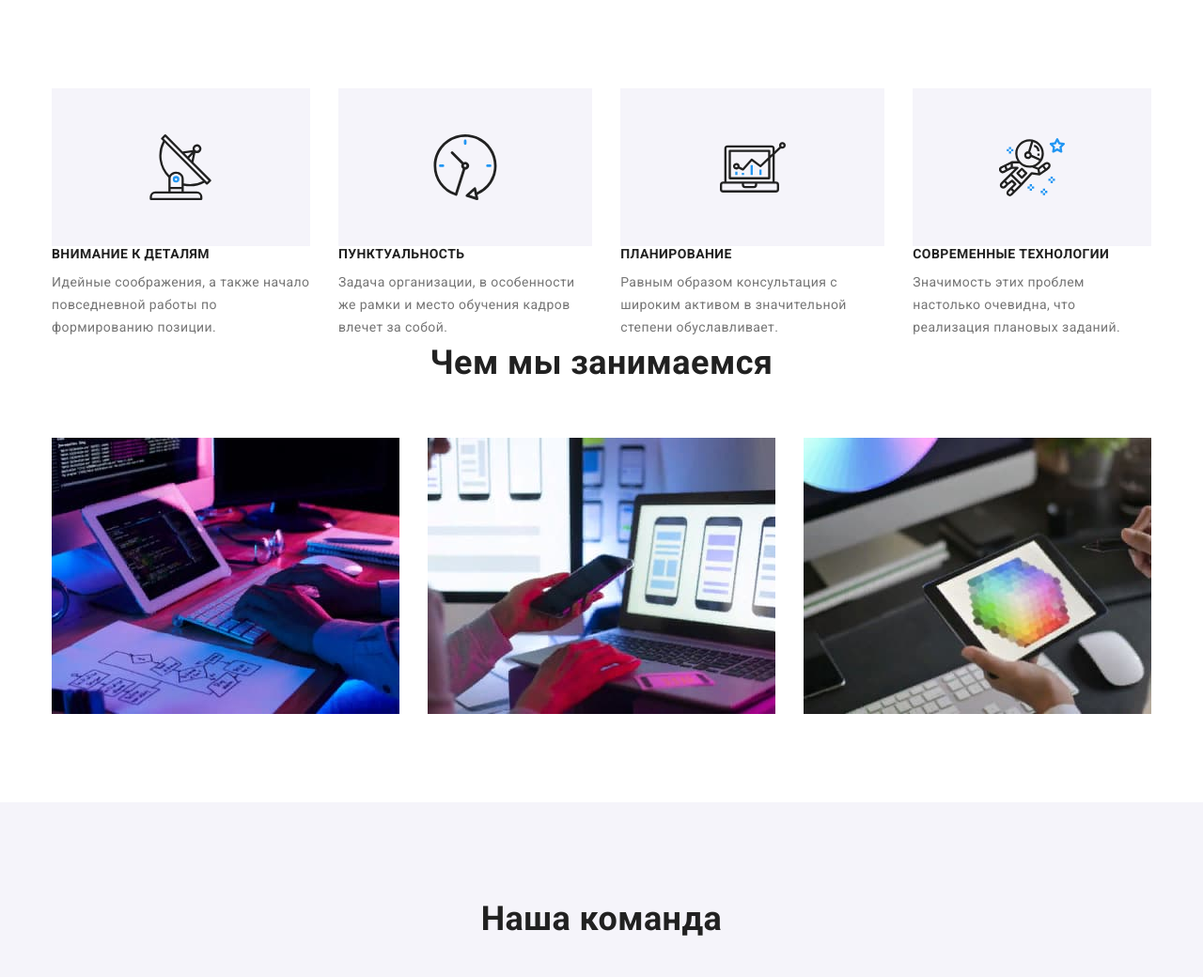
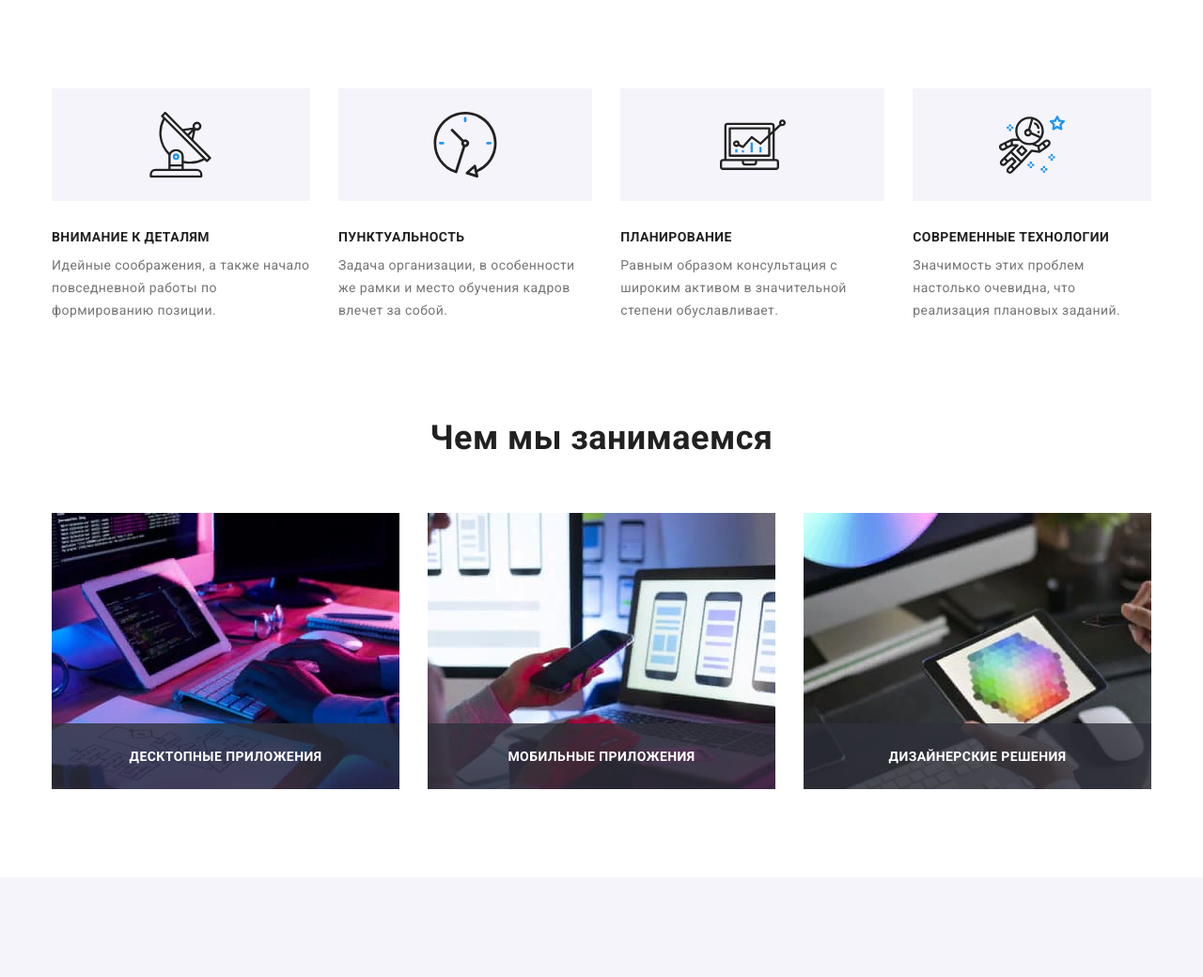
Before and after one commit to LarisaZu/goit-markup-hw-05, a plain HTML site: page index.html in a window 1280 px wide. Shown: the part 681-1721 px from the top of the page at 94% size. Drawn offline with nearby package versions, Linux system fonts and the light colour scheme.

Commit message:
добавила эффекты ховера, фокуса

```diff
--- a/css/styles.css
+++ b/css/styles.css
@@ -98,6 +98,8 @@ img {
   letter-spacing: 0.02em;
   text-decoration: none;
   color: var(--primary-text-color);
+
+  transition: color 250ms cubic-bezier(0.4, 0, 0.2, 1);
 }
 .site-nav a:hover,
 .site-nav a:focus {
@@ -143,6 +145,9 @@ img {
   line-height: 1.14;
   letter-spacing: 0.02em;
   text-decoration: none;
+
+  transition: color 250ms cubic-bezier(0.4, 0, 0.2, 1),
+    fill 250ms cubic-bezier(0.4, 0, 0.2, 1);
 }
 
 .contacts-nav a:hover,
@@ -317,7 +322,7 @@ button {
   letter-spacing: 0.03em;
 }
 
-.thumb {
+.thumb-feature {
   height: 120px;
   background-color: var(--grey-background-color);
 
@@ -331,6 +336,33 @@ button {
   width: 70px;
   height: 70px;
 }
+
+/* --- Gallery --- */
+.gallery-list .item {
+  position: relative;
+}
+
+.gallery-overlay {
+  position: absolute;
+  left: 0;
+  bottom: 0;
+
+  width: 100%;
+  min-height: 70px;
+  background-color: rgba(47, 48, 58, 0.8);
+}
+
+.gallery-overlay p {
+  font-weight: var(--weight-bold);
+  line-height: 1.143;
+  color: var(--primary-white-color);
+  text-align: center;
+  text-transform: uppercase;
+  margin: 0;
+  padding-top: 27px;
+  padding-bottom: 27px;
+}
+/* --- / Gallery --- */
 /* Team */
 .team {
   background-color: var(--grey-background-color);
@@ -383,12 +415,15 @@ button {
   width: 44px;
   height: 44px;
   border-radius: 50%;
+
+  transition: background-color 250ms cubic-bezier(0.4, 0, 0.2, 1),
+    fill 250ms cubic-bezier(0.4, 0, 0.2, 1);
 }
 
 .link-social:hover,
 .link-social:focus {
+  background-color: var(--accent-color);
   fill: var(--primary-white-color);
-  background-color: var(--accent-color);
 }
 
 .social-list {
@@ -429,6 +464,9 @@ button {
   border: 1px solid var(--icon-social-color);
   border-radius: 4px;
   fill: var(--icon-social-color);
+
+  transition: fill 250ms cubic-bezier(0.4, 0, 0.2, 1),
+    border 250ms cubic-bezier(0.4, 0, 0.2, 1);
 }
 
 .link-clients:hover,
@@ -465,7 +503,10 @@ button {
 .portfolio-list .link {
   display: block;
   border: 1px solid var(--border-color);
+
+  transition: box-shadow 250ms cubic-bezier(0.4, 0, 0.2, 1);
 }
+
 .portfolio-list .link:hover,
 .portfolio-list .link:focus {
   box-shadow: 1px 4px 6px 0px rgba(0, 0, 0, 0.16),
@@ -503,12 +544,16 @@ button {
   font-size: 16px;
   line-height: 1.63em;
   text-decoration: none;
+
+  transition-property: color, background-color, box-shadow;
+  transition-duration: 250ms;
+  transition-timing-function: cubic-bezier(0.4, 0, 0.2, 1);
 }
 
 .button-list .button:hover,
 .button-list .button:focus {
+  color: var(--primary-white-color);
   background-color: var(--accent-color);
-  color: var(--primary-white-color);
   box-shadow: 0px 4px 4px 0px rgba(0, 0, 0, 0.25);
 }
 
@@ -551,12 +596,14 @@ button {
 
 .overlay {
   position: absolute;
-  width: inherit;
-  height: inherit;
+  top: 0;
+  left: 0;
+  width: 100%;
+  height: 100%;
   background-color: var(--overlay-bgc);
 
   transform: translateY(100%);
-  transition: 250ms cubic-bezier(0.4, 0, 0.2, 1);
+  transition: transform 250ms cubic-bezier(0.4, 0, 0.2, 1);
 }
 
 .portfolio-list .link:hover .overlay,
@@ -613,15 +660,18 @@ button {
 
 .contacts a {
   color: var(--contacts-color);
+
+  transition: color 250ms cubic-bezier(0.4, 0, 0.2, 1);
 }
+.contacts a:hover,
+.contacts a:focus {
+  color: var(--accent-color);
+}
+
 .contacts-list li:not(:last-child) {
   margin-bottom: 9px;
 }
 
-.contacts a:hover,
-.contacts a:focus {
-  color: var(--accent-color);
-}
 .join {
   color: var(--primary-white-color);
   font-weight: var(--weight-bold);
@@ -636,7 +686,11 @@ button {
 .link-social.into-footer {
   fill: var(--primary-white-color);
   background-color: var(--icon-dark-bg);
+
+  transition: fill 250ms cubic-bezier(0.4, 0, 0.2, 1),
+    background-color 250ms cubic-bezier(0.4, 0, 0.2, 1);
 }
+
 .link-social:hover,
 .link-social:focus {
   fill: var(--primary-white-color);
--- a/index.html
+++ b/index.html
@@ -73,7 +73,7 @@
           <h2 class="section-title visually-hidden">Преимущества</h2>
           <ul class="feature-list list">
             <li class="topic-item">
-              <div class="thumb">
+              <div class="thumb-feature">
                 <svg class="icon-features">
                   <use href="./images/sprite.svg#icon-antenna"></use>
                 </svg>
@@ -85,7 +85,7 @@
               </p>
             </li>
             <li class="topic-item">
-              <div class="thumb">
+              <div class="thumb-feature">
                 <svg class="icon-features">
                   <use href="./images/sprite.svg#icon-clock"></use>
                 </svg>
@@ -97,7 +97,7 @@
               </p>
             </li>
             <li class="topic-item">
-              <div class="thumb">
+              <div class="thumb-feature">
                 <svg class="icon-features">
                   <use href="./images/sprite.svg#icon-diagram"></use>
                 </svg>
@@ -109,7 +109,7 @@
               </p>
             </li>
             <li class="topic-item">
-              <div class="thumb">
+              <div class="thumb-feature">
                 <svg class="icon-features">
                   <use href="./images/sprite.svg#icon-astronaut"></use>
                 </svg>
@@ -137,6 +137,9 @@
                 width="370"
                 height="294"
               />
+              <div class="gallery-overlay">
+                <p>Десктопные приложения</p>
+              </div>
             </li>
             <li class="item">
               <img
@@ -145,6 +148,9 @@
                 width="370"
                 height="294"
               />
+              <div class="gallery-overlay">
+                <p>Мобильные приложения</p>
+              </div>
             </li>
             <li class="item">
               <img
@@ -153,6 +159,9 @@
                 width="370"
                 height="294"
               />
+              <div class="gallery-overlay">
+                <p>Дизайнерские решения</p>
+              </div>
             </li>
           </ul>
         </div>
```
